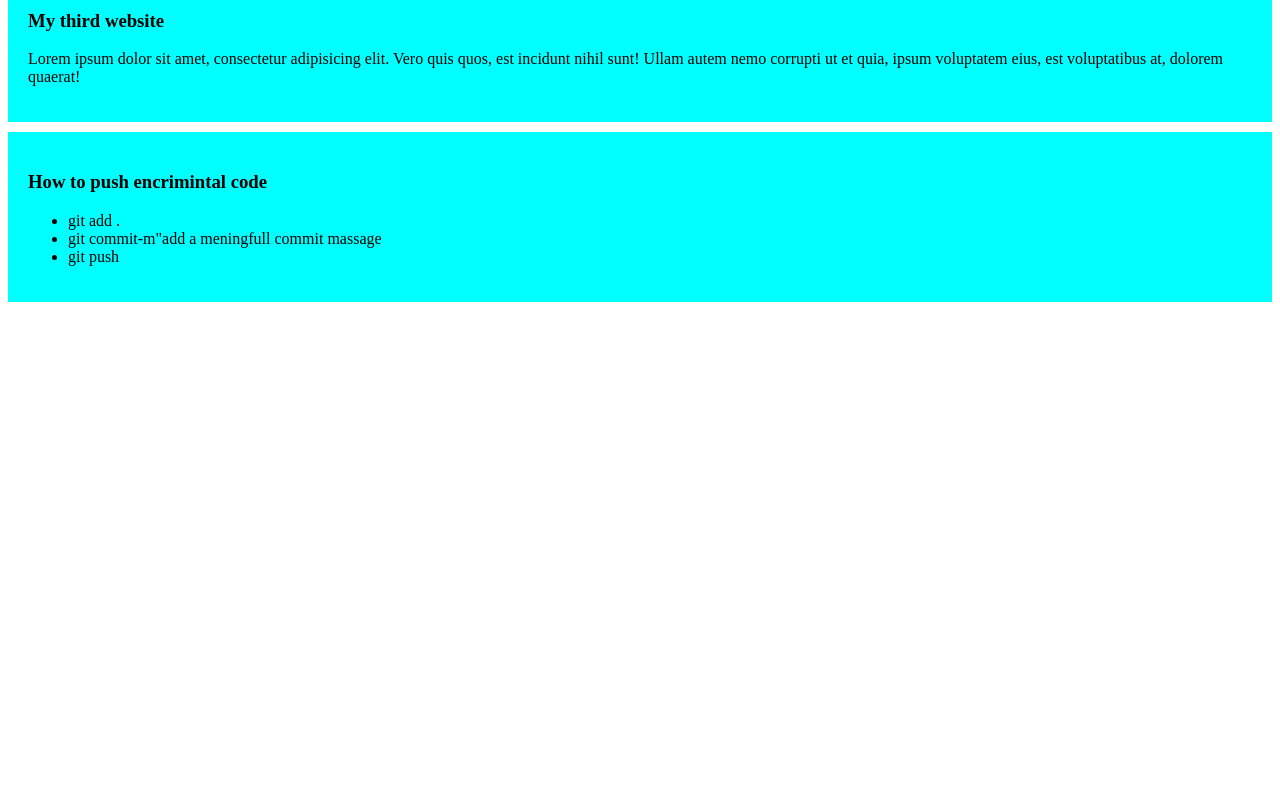
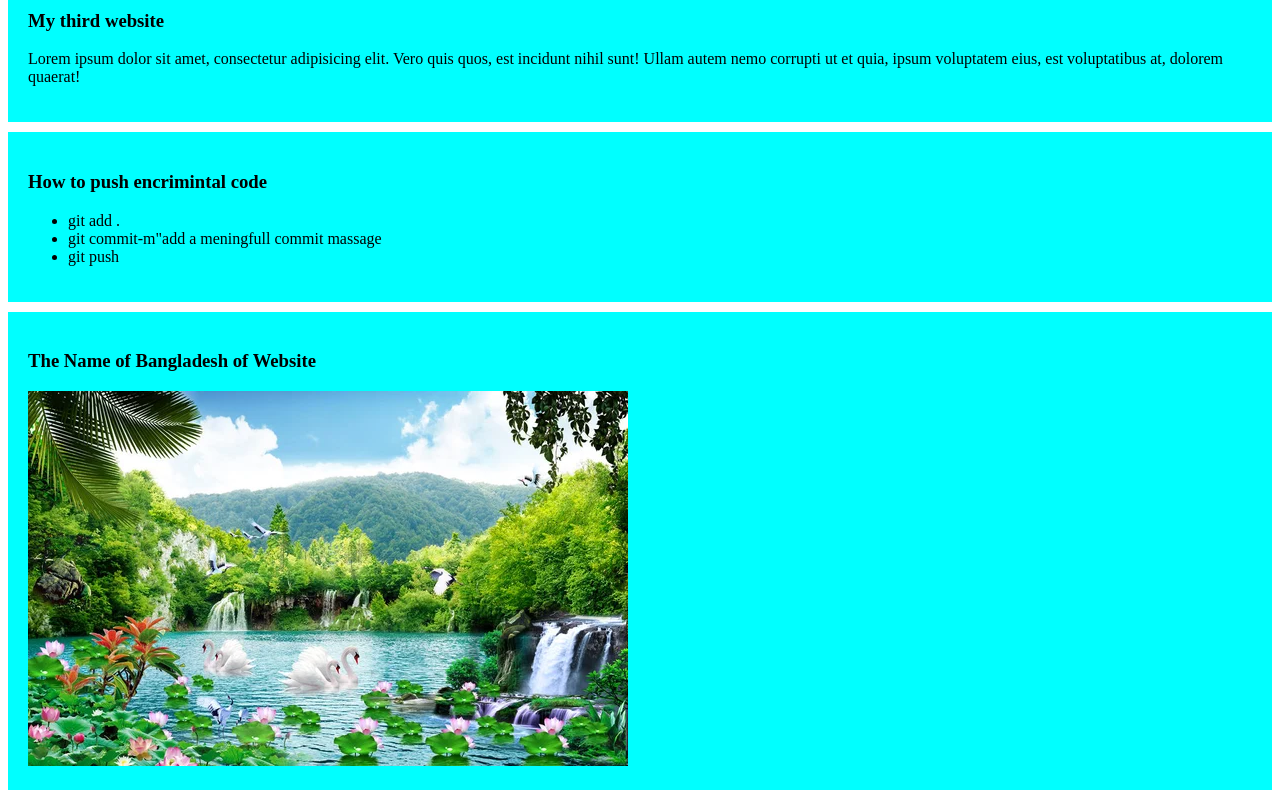
Before and after one commit to Jotirmoymondal/my-simple-website, a plain HTML site: page index.html in a window 1280 px wide. Shown: the part 360-1160 px from the top of the page. Before the commit the page ends 800 px from the top, so only its background shows below. Drawn offline with Linux system fonts and the light colour scheme.

Commit message:
added the name of

```diff
--- a/index.html
+++ b/index.html
@@ -5,7 +5,7 @@
           <meta name="viewport" content="width=device-width, initial-scale=1.0">
           <title>my simple website</title>
                  <link rel="stylesheet" href="style/blogs.css">
-
+                  <link rel="shortcut icon" href="house-icon.png" type="image/x-icon">
 </head>
 <body>
           <div>
@@ -28,5 +28,9 @@
                               <li>git push</li>
                     </ul>
           </div>
+          <div>
+                    <h3> The Name of Bangladesh of Website</h3>
+                    <img src="supper.jpg" alt="">
+          </div>
 </body>
 </html>
```
Also changed, not shown: house-icon.png (added), supper.jpg (added).
